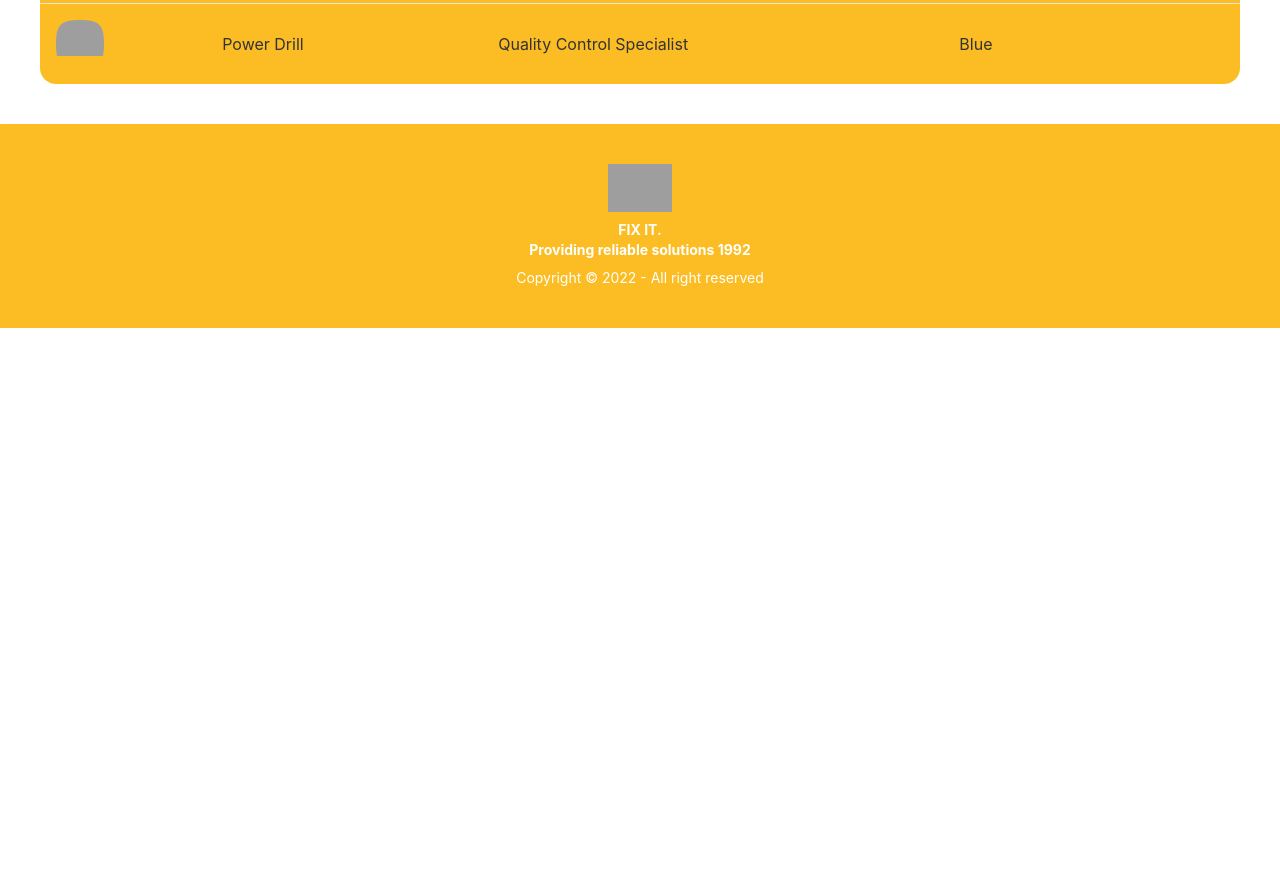
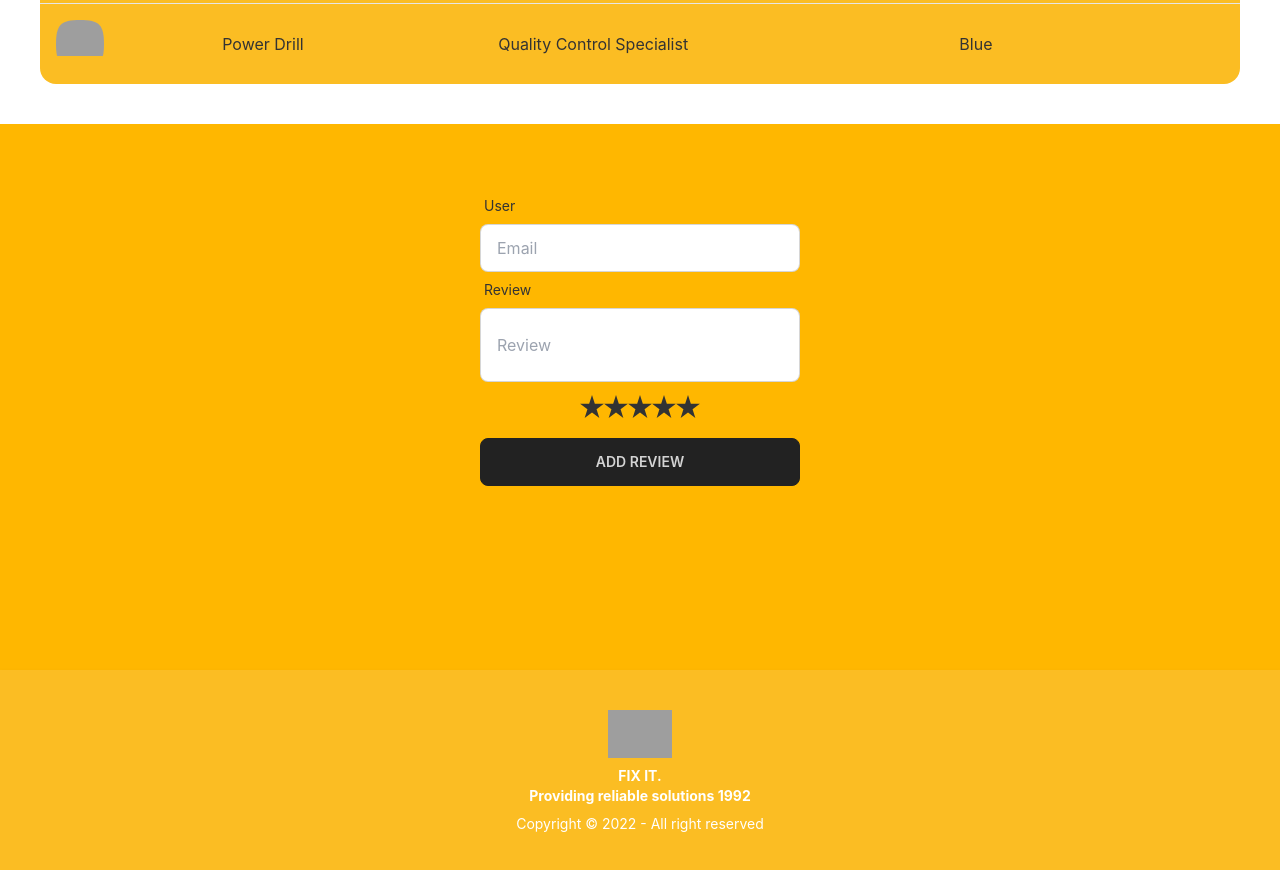
Before and after one commit to mahmudunnaby/fixit-drill-machine-manufacturer-client-side, a React (Create React App) app: page / in a window 1280 px wide. Shown: the part 5140-6010 px from the top of the page. Before the commit the page ends 5468 px from the top, so only its background shows below. Built offline with nearby package versions, Linux system fonts and the light colour scheme; grey boxes are pictures that could not be loaded.

Commit message:
add review ui done

```diff
--- /dev/null
+++ b/src/components/AddReview/AddReview.js
@@ -0,0 +1,49 @@
+import React from 'react';
+
+const AddReview = () => {
+
+    const handleInputRatings = (value) => {
+        console.log(value);
+    }
+    return (
+        <div>
+
+            <div className="flex flex-col w-full bg-accent  pb-40">
+                <div className="grid h-auto card  mt-10 mx-5 p-6 rounded-box place-items-center">
+                    <div className="form-control w-full max-w-xs">
+                        <label className="label">
+                            <span className="label-text">User</span>
+                        </label>
+                        <input type="text" placeholder="Email" className="input input-bordered w-full max-w-xs" />
+                    </div>
+                    <div className="form-control w-full max-w-xs">
+                        <label className="label">
+                            <span className="label-text">Review</span>
+
+                        </label>
+                        <input type="text" placeholder="Review" className="input input-bordered w-full py-9 max-w-xs" />
+                    </div>
+                    <div onChange={handleInputRatings} className="rating mt-3">
+                        <input onClick={() => handleInputRatings(1)} value='1' type="radio" name="rating-1" className="mask mask-star" />
+                        <input onClick={() => handleInputRatings(2)} value='2' type="radio" name="rating-1" className="mask mask-star" />
+                        <input onClick={() => handleInputRatings(3)} value='3' type="radio" name="rating-1" className="mask mask-star" />
+                        <input onClick={() => handleInputRatings(4)} value='4' type="radio" name="rating-1" className="mask mask-star" />
+                        <input onClick={() => handleInputRatings(5)} value='5' type="radio" name="rating-1" className="mask mask-star" />
+                    </div>
+                    <div className="form-control w-full max-w-xs">
+                        <button className="btn btn-active mt-5">Add Review</button>
+                    </div>
+
+                </div>
+
+            </div>
+
+
+
+
+
+        </div>
+    );
+};
+
+export default AddReview;
--- a/src/components/Home/Home.js
+++ b/src/components/Home/Home.js
@@ -1,5 +1,6 @@
 import React from 'react';
 import AddProduct from '../AddProduct/AddProduct';
+import AddReview from '../AddReview/AddReview';
 import Banner from '../Banner/Banner';
 import BusinessSummery from '../BusinessSummery/BusinessSummery';
 import ManageAllOrders from '../ManageAllOrders/ManageAllOrders';
@@ -16,6 +17,7 @@ const Home = () => {
             <AddProduct></AddProduct>
             <MyOrders></MyOrders>
             <ManageAllOrders></ManageAllOrders>
+            <AddReview></AddReview>
         </div>
     );
 };
```
